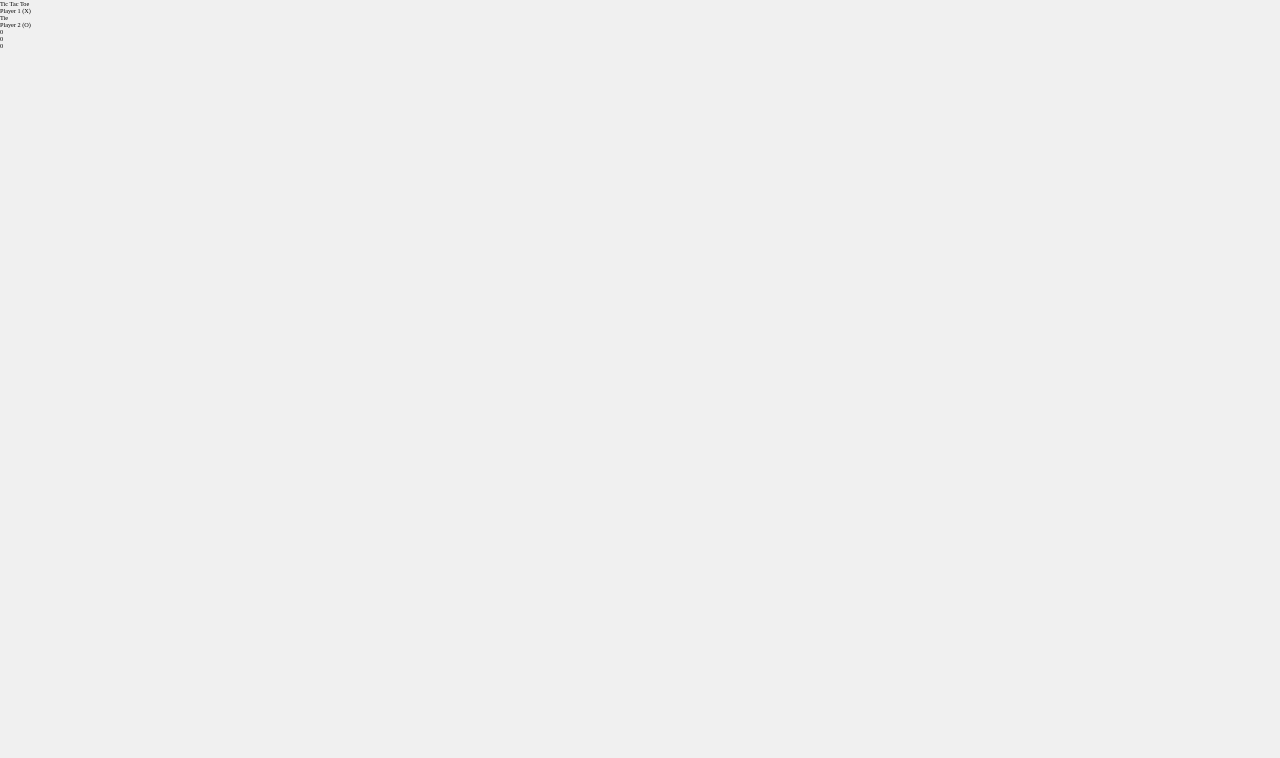
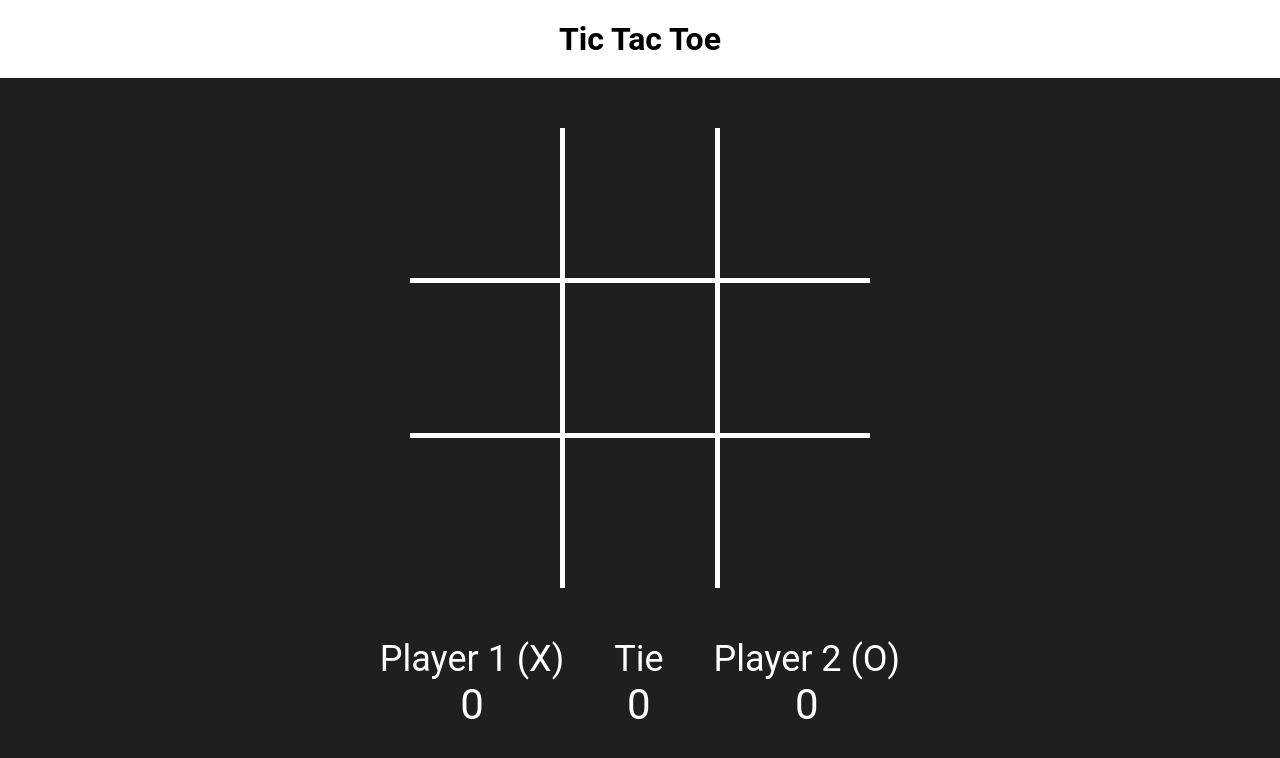
Before and after one commit to asurazur/odin-projects, a plain HTML site: page tic-tac-toe/index.html in a window 1280 px wide. Drawn offline with Linux system fonts and the light colour scheme.

Commit message:
feat: base style of the project

```diff
--- a/tic-tac-toe/styles.css
+++ b/tic-tac-toe/styles.css
@@ -1,11 +1,63 @@
 html, body {
     margin: 0;
     padding: 0;
-    background-color: #f0f0f0;
+    background-color: #1f1f1f;
     box-sizing: border-box;
     font-size: 62.5%;
+    font-family: 'Roboto', Arial, Helvetica, sans-serif;
 }
 
-body {
-    height: 100vh;
+* {
+    box-sizing: border-box;
 }
+
+#page-container {
+    display: flex;
+    flex-direction: column;
+    gap: 5rem;
+}
+
+#page-container #header {
+    font-size: 3.2rem;
+    padding: 2rem;
+    font-weight: bold;
+    text-align: center;
+    background-color: white;
+
+}
+
+#board {
+    display: grid;
+    width: fit-content;
+    grid-template-columns: repeat(3, 150px);
+    grid-template-rows: repeat(3, 150px);
+    margin: auto;
+    gap: 0.5rem;
+    background-color: white;
+}
+
+.cell {
+    background-color: #1f1f1f;
+    cursor: pointer;
+}
+
+#score-board {
+    display: grid;
+    grid-template-columns: repeat(3, max-content);
+    grid-template-rows: 0.5fr 1fr;
+    grid-template-areas:
+        "al tl bl"
+        "av tv bv";
+    color: white;
+    justify-content: center;
+    justify-items: center;
+    column-gap: 5rem;
+}
+
+#score-board > .score-label {
+    font-size: 36px;
+}
+
+#score-board > .score-value {
+    font-size: 42px;
+}
```
